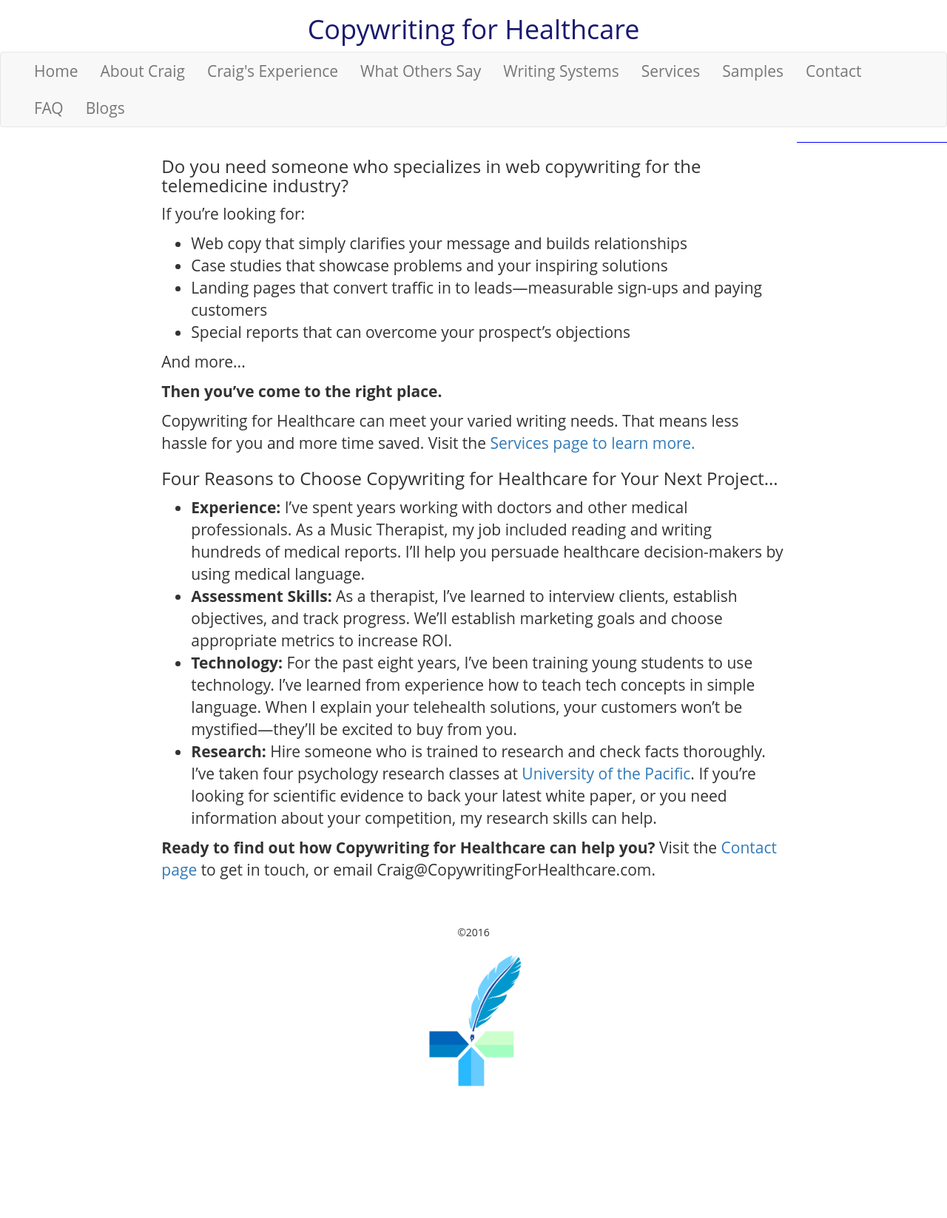
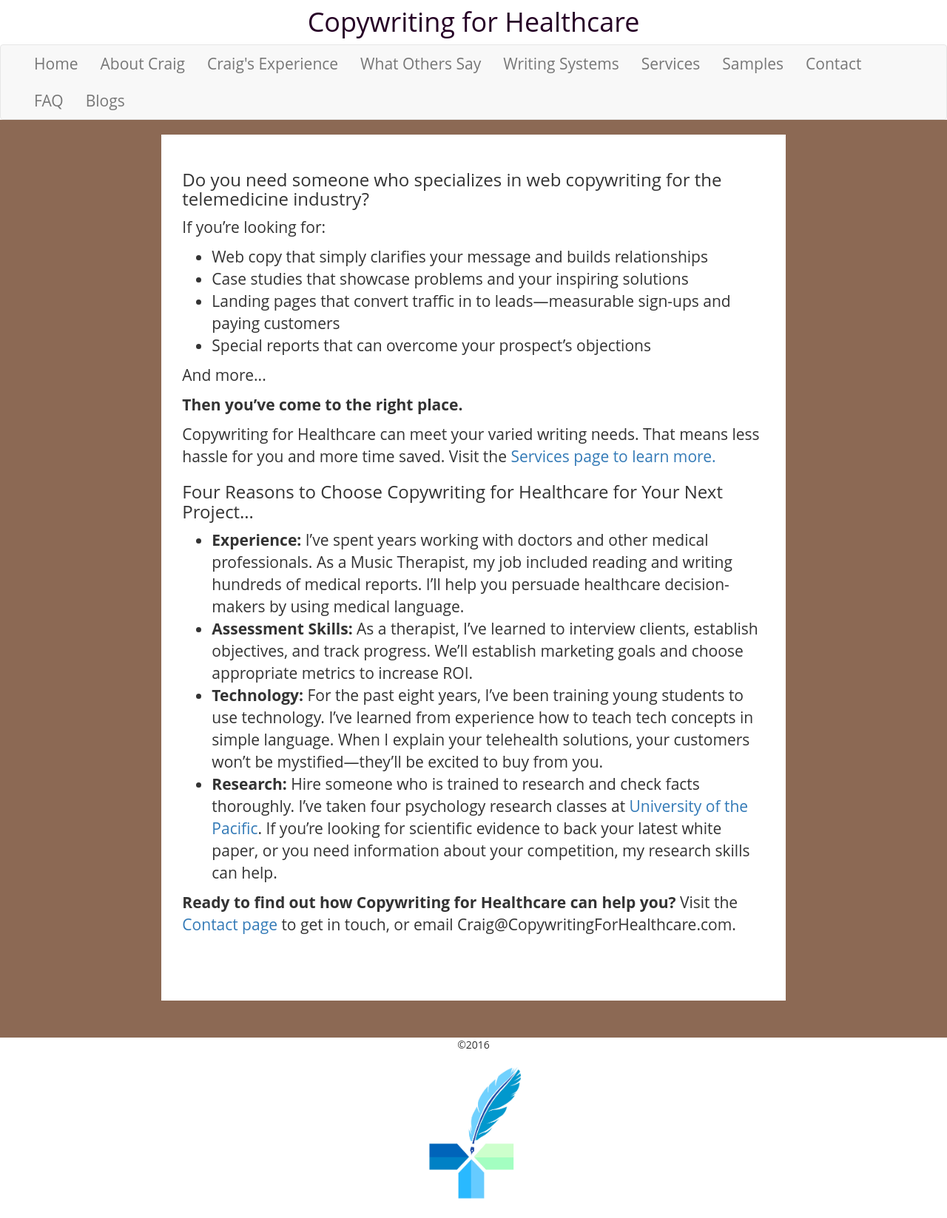
Before and after one commit to DeannaWarren/jubilant-fortnight, a Jekyll site: the page built from index.html, in a window 1280 px wide. Shown: the whole page at 74% size. Built offline with Jekyll 4.4.1, drawn with Linux system fonts in a browser that asks for light colours; a script that is not in the unit is left out; before the commit the page ends 1495 px from its top, so only the background shows below that.

Commit message:
Edit colors

```diff
--- a/_layouts/default.html
+++ b/_layouts/default.html
@@ -8,15 +8,13 @@
     {% include header.html %}
 
     <div class="row">
-      <div class="col-xs-1 col-lg-2 col-xs-height">
-        <div class="inside inside-full-height sidebar"></div>
+      <div class="col-xs-1 col-lg-2"></div>
+      <div class="col-xs-10 col-lg-8">
+        <main>
+          {{ content }}
+        </main>
       </div>
-      <div class="col-xs-10 col-lg-8 page-content">
-        <div class="wrapper">
-          {{ content }}
-        </div>
-      </div>
-      <div class="col-xs-1 col-lg-2 sidebar "></div>
+      <div class="col-xs-1 col-lg-2"></div>
     </div>
 
     {% include footer.html %}
--- a/css/main.scss
+++ b/css/main.scss
@@ -2,15 +2,25 @@
 # Only the main Sass file needs front matter (the dashes are enough)
 ---
 
-$heading-color: midnightblue;
-$sidebar-color: red;
+$heading-color: #260126; /*mdinightblue*/
+$sidebar-color: #8C6954;
+$header-color: #260126;
+$nav-color: #F2EEB3;
+$background-color: white;
 
-.sidebar{
-	background-color: blue;
+html{
+  padding: 0;
 }
 
 body {
+  padding: 0;
   font-family: 'Open Sans', sans-serif;
+  background-color: $sidebar-color;
+}
+
+header {
+  background-color: $background-color;
+  width: 100%;
 }
 
 footer img {
@@ -23,10 +33,16 @@ table {
 }
 
 main {
-  padding-bottom: 50px;
+  padding: 1em;
+  margin-bottom: 50px;
+  padding-top: 1em;
+  padding-bottom: 1em;
+  background-color: $background-color;
 }
 
 h1 {
+  margin: 0;
+  padding: 10px;
   text-align: center;
   /*font-size: 3em;*/
   a {
@@ -55,9 +71,10 @@ th,td {
 	font-size: 1.25em;
 }
 footer {
+  background-color: $background-color;
 	text-align: center;
-    height: 100px;
-    width: 100%;
+  /*height: 100px;*/
+  width: 100%;
 }
 
 img {
```
